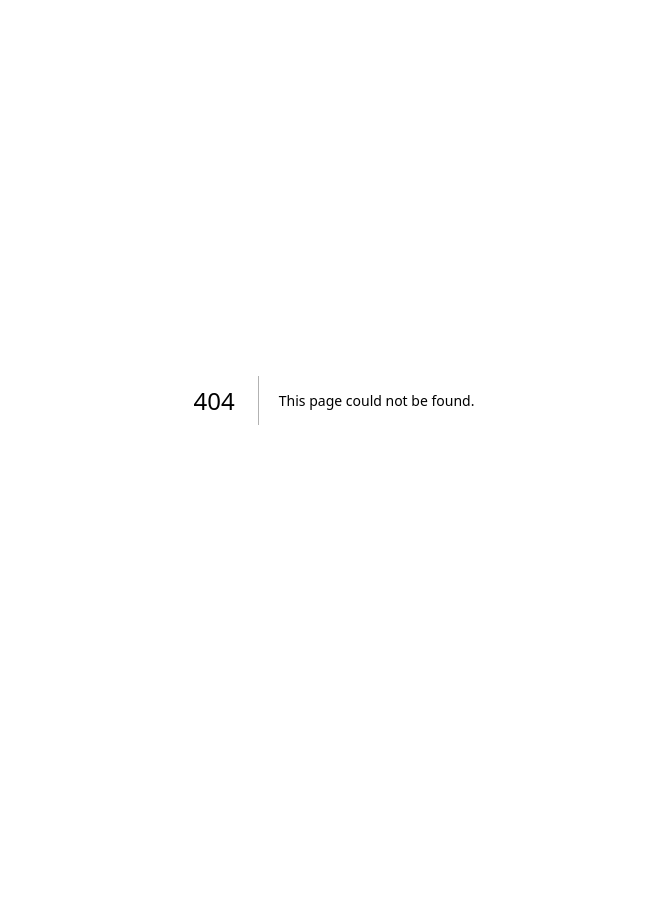
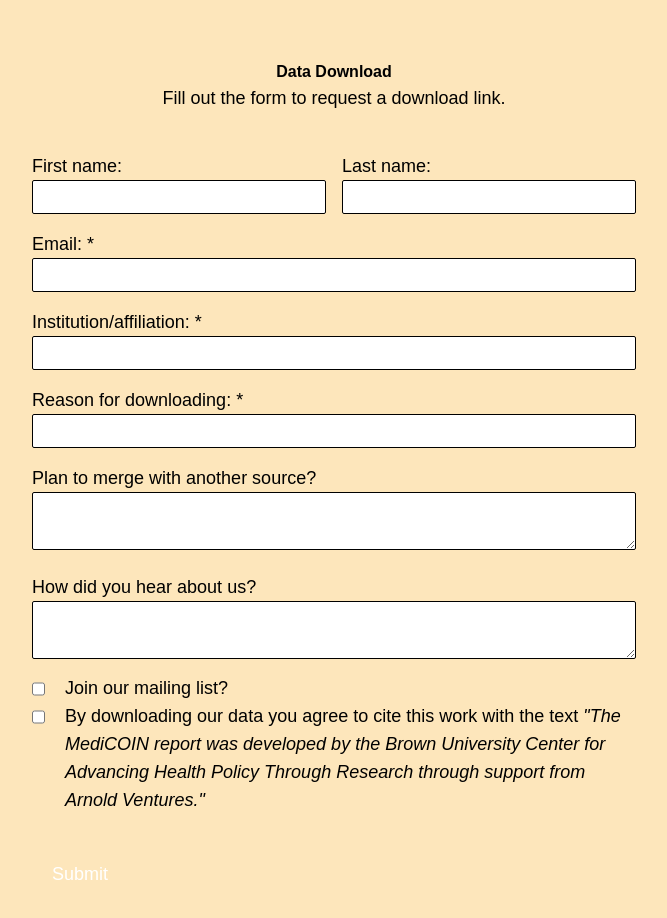
Before and after one commit to fullstackatbrown/project-boc, a Next.js app: page /trips/trips-form in a window 1280 px wide. Before the commit this address had no page. Shown: the top 918 px of the page, without its empty margins (306-973 px from the left). Before the commit the page ends 800 px from the top, so only its background shows below. Built offline with nearby package versions, Linux system fonts and the light colour scheme.

Commit message:
Trips form

```diff
--- /dev/null
+++ b/src/app/trips/trips-form/page.tsx
@@ -0,0 +1,92 @@
+'use client';
+
+
+import React, { useState, useEffect, useRef } from 'react';
+
+function FormElt({ label, name, type }: { label: string, name: string, type: string }) {
+    let inputElt;
+    if(type == "area") {
+        inputElt = (<textarea name={name} className="rounded-sm p-1 border border-black w-full"/>)
+    } else if(type == "text") {
+        inputElt = (<input type="text" name={name} className="rounded-sm p-1 border border-black w-full" required/>)
+    } else {
+        inputElt = (<div>Check Code</div>)
+    }
+    return (
+        <div className="p-2 w-full">
+            <div className="text-left text-lg">{label}</div>
+            {inputElt}
+        </div>
+    );
+}
+
+function Form() {
+    const scriptUrl = "https://script.google.com/macros/s/AKfycbxm0R8FvfRPG_8nh4yo6t3T-em3DCGJE3gkpC61Y8n6Ynjdq71iUqObasoimJB_TZEHCg/exec"
+    const [formdone, setFormdone] = useState(false);
+
+    const submitBtn = <input id="submit" type="submit" value="Submit" className="w-28 border-black bg-primary-red rounded-xl text-white h-10 mt-5 text-lg"/>
+
+    return (
+        <form id="data-form" action={scriptUrl} target="_blank" method="POST" className="w-1/2 min-w-[340px] text-left">
+            <div className="flex text-center">
+                <FormElt label="First name: " name="first-name" type="text" />
+                <FormElt label="Last name: " name="last-name" type="text" />
+            </div>
+
+            <FormElt label="Email: *" name="email" type="text" />
+            <FormElt label="Institution/affiliation: *" name="org" type="text"/>
+            <FormElt label="Reason for downloading: *" name="reason" type="text"/>
+
+            <FormElt label="Plan to merge with another source?" name="merge" type="area"/>
+            <FormElt label="How did you hear about us?" name="hear" type="area"/>
+
+            <div className="text-lg flex px-2 items-start">
+                <input type="checkbox" name="mail" className="basis-1 mr-5 mt-[5px] w-5 h-5" />
+                <span>Join our mailing list?</span>
+            </div>
+            <div className="text-lg flex px-2 items-start">
+                <input className="mr-5 mt-[5px] w-5 h-5 basis-1" type="checkbox" name="tos" required/>
+                <span>By downloading our data you agree to cite this work with the text <i>&quot;The MediCOIN report was developed by the Brown University Center for Advancing Health Policy Through Research through support from Arnold Ventures.&quot;</i></span>
+            </div>
+            <div className="mb-5"></div>
+            {submitBtn}
+        </form>
+    )
+}
+
+export default function Download() {
+    const [headerHeight, setHeaderHeight] = useState(0);
+
+    useEffect(() => {
+        const updateHeaderHeight = () => {
+        const header = document.getElementById('header');
+        if (header) {
+            setHeaderHeight(header.offsetHeight);
+        }
+        };
+        updateHeaderHeight();
+        window.addEventListener('resize', updateHeaderHeight);
+        return () => window.removeEventListener('resize', updateHeaderHeight);
+    }, []);
+
+    return (
+    <div className="h-full min-h-screen w-full">
+        {/* Dynamic spacer based on header height */}
+        <div style={{ minHeight: `${headerHeight}px` }}></div>
+
+        {/* Site content */}
+        <div id="content" className="text-center p-5">
+            <div id="title-text" className="mt-[5vh] mb-4 text-4.5xl-responsive font-bold text-primary font-circ-std">
+                Data Download
+                <div id="explanation" className="mb-8 text-lg font-[100]">
+                    Fill out the form to request a download link.
+                </div>
+            </div>
+
+            <div className="flex justify-center">
+            <Form/>
+            </div>
+        </div>
+        <div className="mb-[5vh]"></div>
+    </div>);
+}
```
